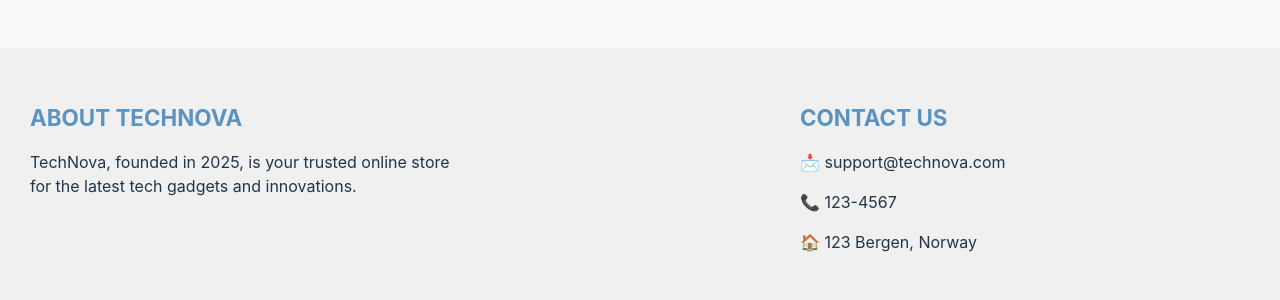
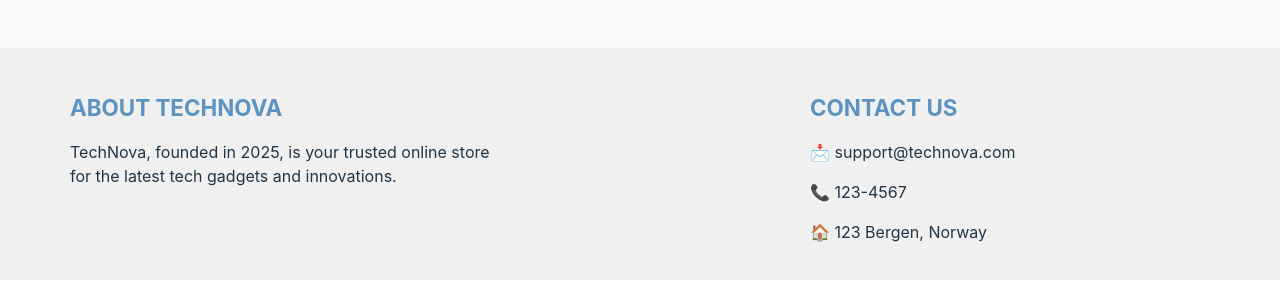
Before and after one commit to hamzas4011/ecommerce-app, a React (Vite) app: page /cart in a window 1280 px wide. Shown: the part 830-1130 px from the top of the page. Built offline with nearby package versions, Linux system fonts and the light colour scheme.

Commit message:
update footer.css

```diff
--- a/src/styles/Footer.css
+++ b/src/styles/Footer.css
@@ -9,13 +9,19 @@
     width: auto;
 }
 
-.footer-about,
+.footer-about {
+    flex: 1;
+    min-width: 280px;
+    max-width: 450px;
+    text-align: left;
+    margin-left: 50px;
+}
+
 .footer-contact {
     flex: 1;
     min-width: 280px;
-    margin: 10px;
+    max-width: 450px;
     text-align: left;
-    max-width: 450px;
 }
 
 .footer-title {
```
